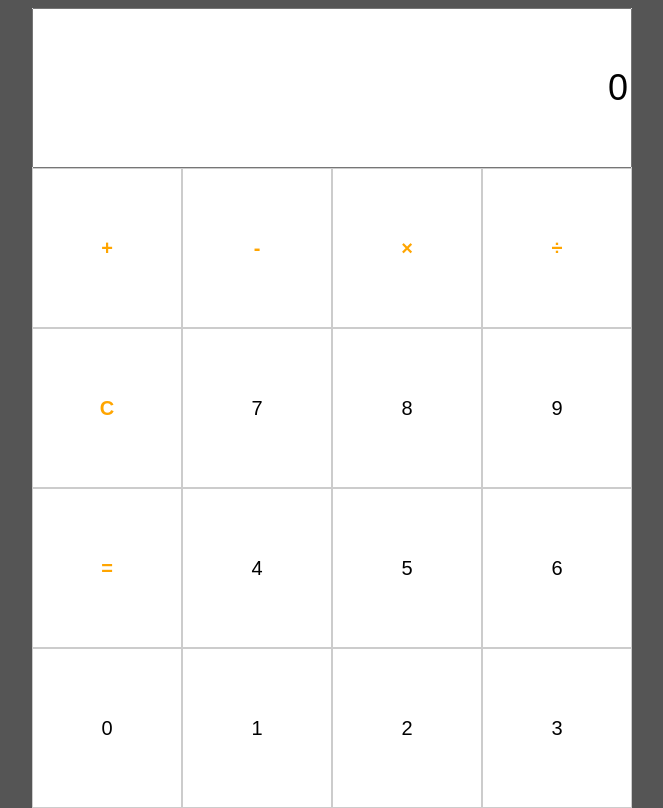
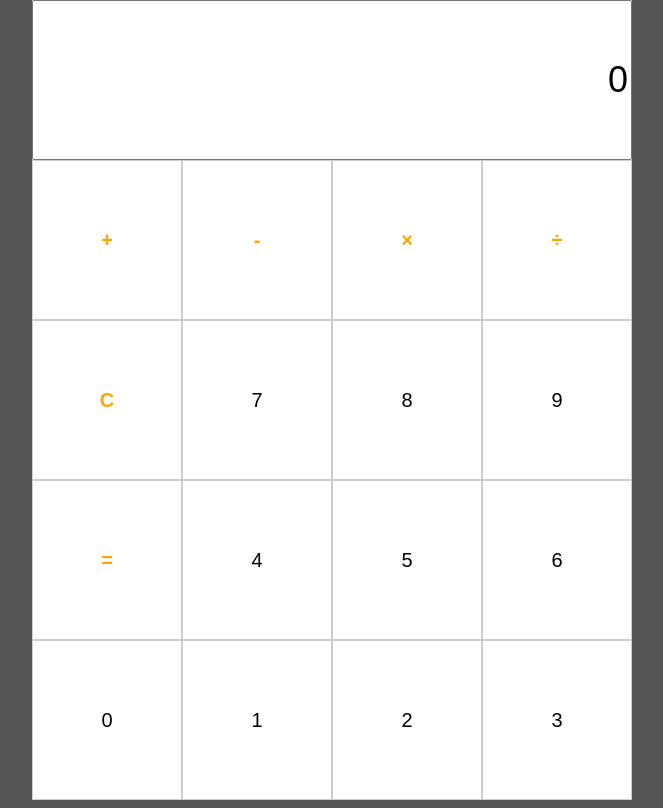
Before and after one commit to Olena1788/calculator-project, a plain HTML site: page index.html in a window 1280 px wide. Shown: the whole page, without its empty margins (308-971 px from the left). Drawn offline with Linux system fonts and the light colour scheme.

Commit message:
Add margin and padding

```diff
--- a/assets/style.css
+++ b/assets/style.css
@@ -1,7 +1,7 @@
 * {
     box-sizing: border-box; /*include padding and border in the element's total width and height*/
 }
-html, body {height: 100%}
+html, body {height: 100%; margin: 0; padding: 0;}
 body {background: #555}
 
 #container {
```
